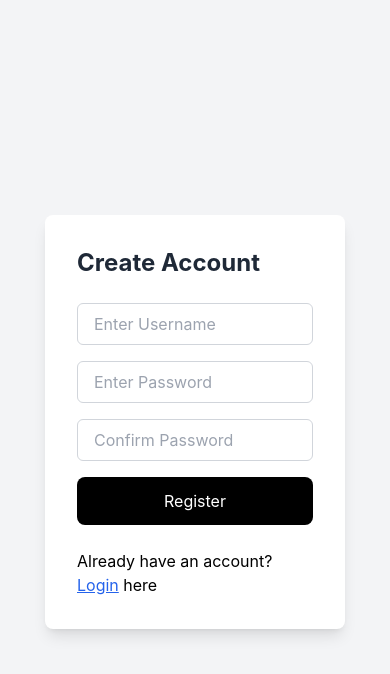
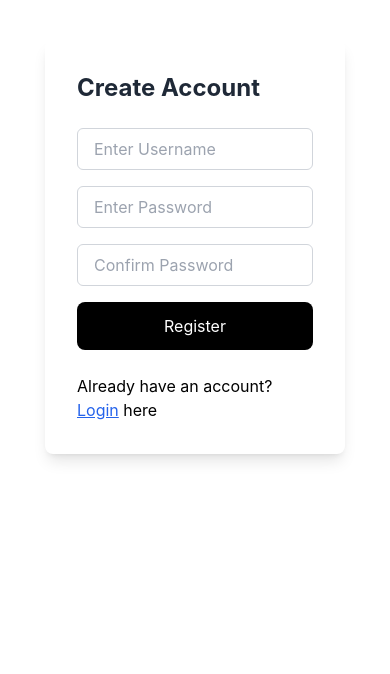
Before and after one commit to prashantsaini76/ExpenseTracker, a React (Create React App) app: page /register in a window 390 px wide. Shown: the top 674 px of the page. Built offline with nearby package versions, Linux system fonts and the light colour scheme.

Commit message:
design fixes for mobile

```diff
--- a/src/components/Login.js
+++ b/src/components/Login.js
@@ -62,7 +62,7 @@ const Login = () => {
   //console.log("Rendering Login component. isOpen:", isOpen);
 
   return (
-    <div className="min-h-screen bg-gray-100 flex justify-center items-center">
+    <div className="sm:min-h-screen sm:bg-gray-100 flex justify-center items-center mt-10 sm:mt-0">
       <div className="flex flex-col flex-shrink gap-4 mx-auto w-[300px] sm:w-[500px] shadow-lg items-center justify-center bg-white rounded-lg px-8 py-[50px]">
       <h2 className="text-2xl font-bold text-gray-800 mb-6">Login</h2>
         <form onSubmit={handleLogin} className="w-full">
--- a/src/components/Register.js
+++ b/src/components/Register.js
@@ -64,7 +64,7 @@ const Register = () => {
       {isLoading ? (
         <Spinner />
       ) : (
-        <div className="min-h-screen bg-gray-100 flex justify-center items-center">
+        <div className="sm:min-h-screen sm:bg-gray-100 flex justify-center items-center mt-10 sm:mt-0">
           <div className="bg-white p-8 rounded-lg shadow-lg w-[300px] sm:w-[500px]">
             <h2 className="text-2xl font-bold text-gray-800 mb-6">
               {successMessage ? "Success" : "Create Account"}
```
